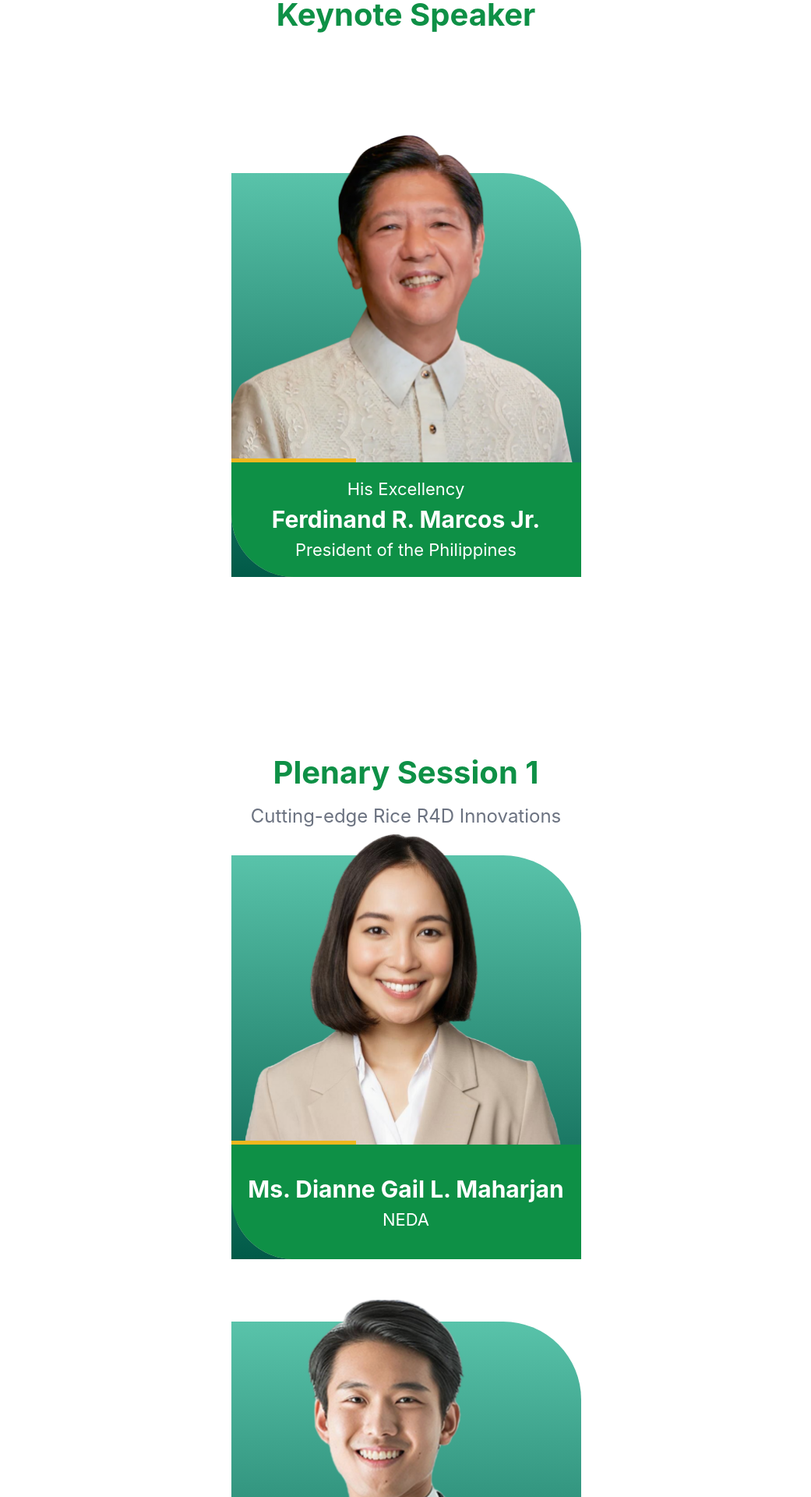
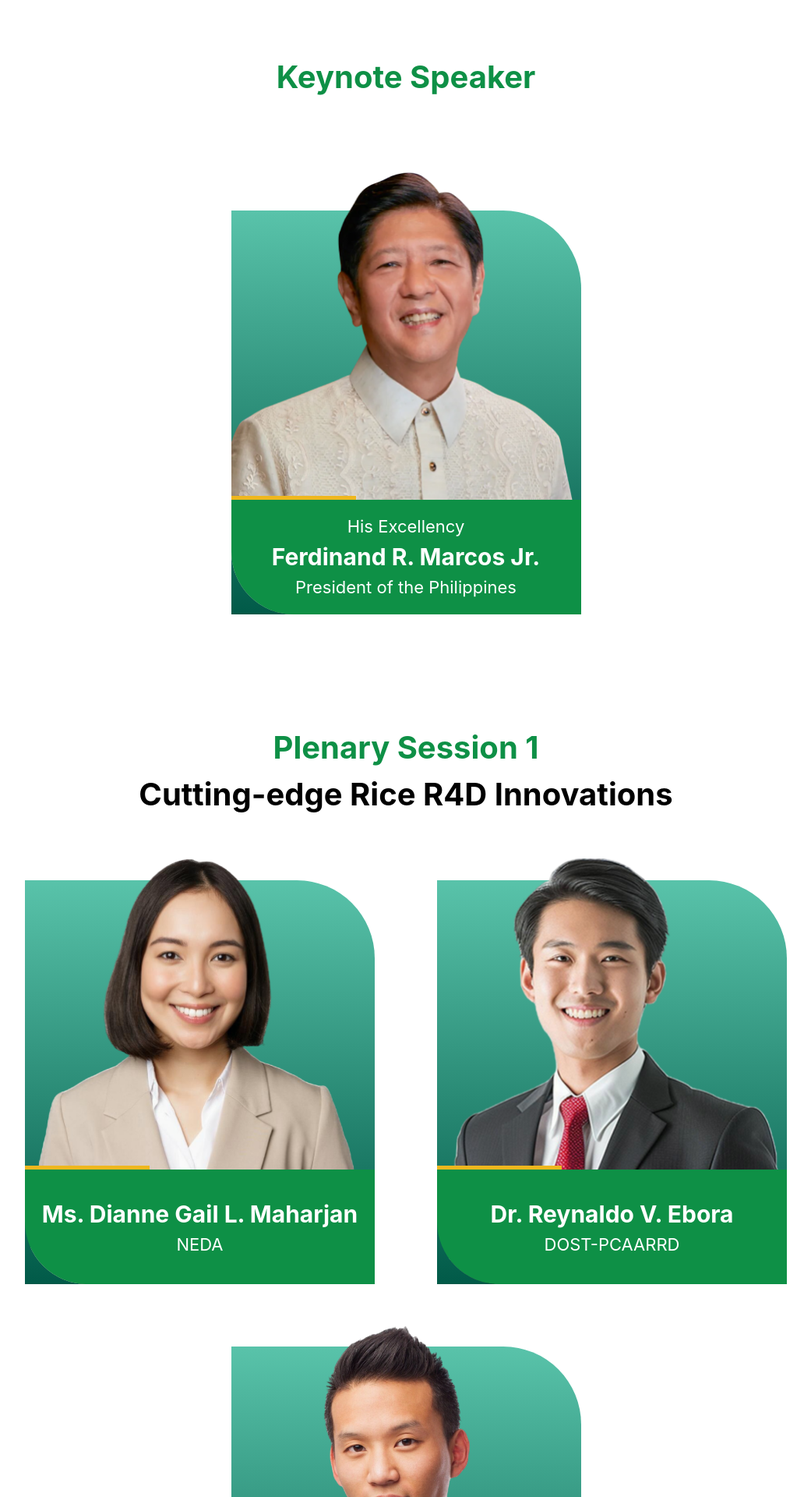
Before and after one commit to BlinkdevTeam/PhilRice, a React (Create React App) app: page /speaker-details in a window 1280 px wide. Shown: the part 400-2320 px from the top of the page at 78% size, without its empty margins (119-1160 px from the left). Built offline with nearby package versions, Linux system fonts and the light colour scheme.

Commit message:
changes in speakers

```diff
--- a/src/Speaker/SpeakerPagerev.tsx
+++ b/src/Speaker/SpeakerPagerev.tsx
@@ -81,9 +81,7 @@ export default function SpeakerPagerev() {
             </button>
             <div
               id={`accordion-content-${index}`}
-              className={`${
-                openIndex === index ? "block" : "hidden"
-              } p-5 text-gray-500 dark:text-gray-400`}>
+              className={`${openIndex === index ? "block" : "hidden"}`}>
               {session.content}
             </div>
           </div>
@@ -91,22 +89,45 @@ export default function SpeakerPagerev() {
       </div>
 
       {/* Static Content for Desktop */}
-      <div className="hidden lg:flex flex-col items-center w-full max-w-[800px]">
-        {sessions.map((session, index) => (
-          <div
-            key={index}
-            className="flex flex-col justify-center items-center mb-20">
-            <div className="font-bold text-center text-[#0E9046] text-[20px] md:text-[35px] lg:text-[40px]">
-              {session.title}
-            </div>
-            {session.subtitle && (
-              <div className="text-center text-gray-500 text-[16px] md:text-[20px] lg:text-[24px] mt-2">
-                {session.subtitle}
-              </div>
-            )}
-            <div className="mt-8 w-full">{session.content}</div>
+      <div className="hidden lg:flex flex-col">
+        <div className="flex flex-col justify-center items-center">
+          <div className="font-bold text-[#0E9046] text-[20px] md:text-[35px] lg:text-[40px] mt-20">
+            Keynote Speaker
           </div>
-        ))}
+          <div>
+            <KeynoteSpeaker />
+          </div>
+        </div>
+        <div className="flex flex-col justify-center items-center -mt-[200px] md:mt-0 lg:mt-0">
+          <div className="font-bold text-center px-16 text-[20px] md:text-[35px] lg:text-[40px]">
+            <span className="text-[#0E9046]">Plenary Session 1</span>
+            <br />
+            Cutting-edge Rice R4D Innovations
+          </div>
+          <div className="mt-[300px] md:mt-[80px] lg:mt-[60px] xl:mt-[80px]">
+            <SpeakerProfile1 />
+          </div>
+        </div>
+        <div className="flex flex-col justify-center items-center mt-[100px] md:mt-[200px] lg:mt-[200px] xl:mt-[80px]">
+          <div className="font-bold text-center px-16 text-[20px] md:text-[35px] lg:text-[40px]">
+            <span className="text-[#0E9046]">Plenary Session 2</span>
+            <br />
+            Cutting-edge Rice R4D Innovations
+          </div>
+          <div className="mt-[100px] md:mt-[80px] lg:mt-[60px] xl:mt-[80px]">
+            <SpeakerProfile2 />
+          </div>
+        </div>
+        <div className="flex flex-col justify-center items-center mt-0 md:mt-[200px] lg:mt-[200px] xl:mt-[80px]">
+          <div className="font-bold text-center px-16 text-[20px] md:text-[35px] lg:text-[40px]">
+            <span className="text-[#0E9046]">Plenary Session 3</span>
+            <br />
+            Cutting-edge Rice R4D Innovations
+          </div>
+          <div className="mt-[100px] md:mt-[80px] lg:mt-[60px] xl:mt-[80px]">
+            <SpeakerProfile3 />
+          </div>
+        </div>
       </div>
     </div>
   );
```
